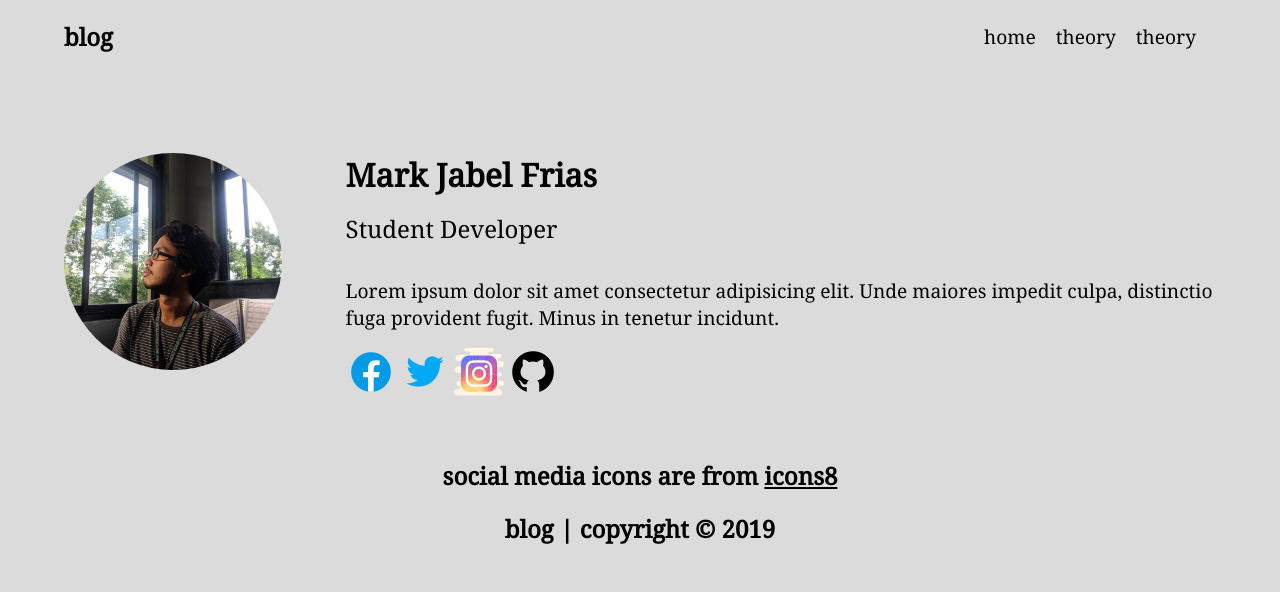
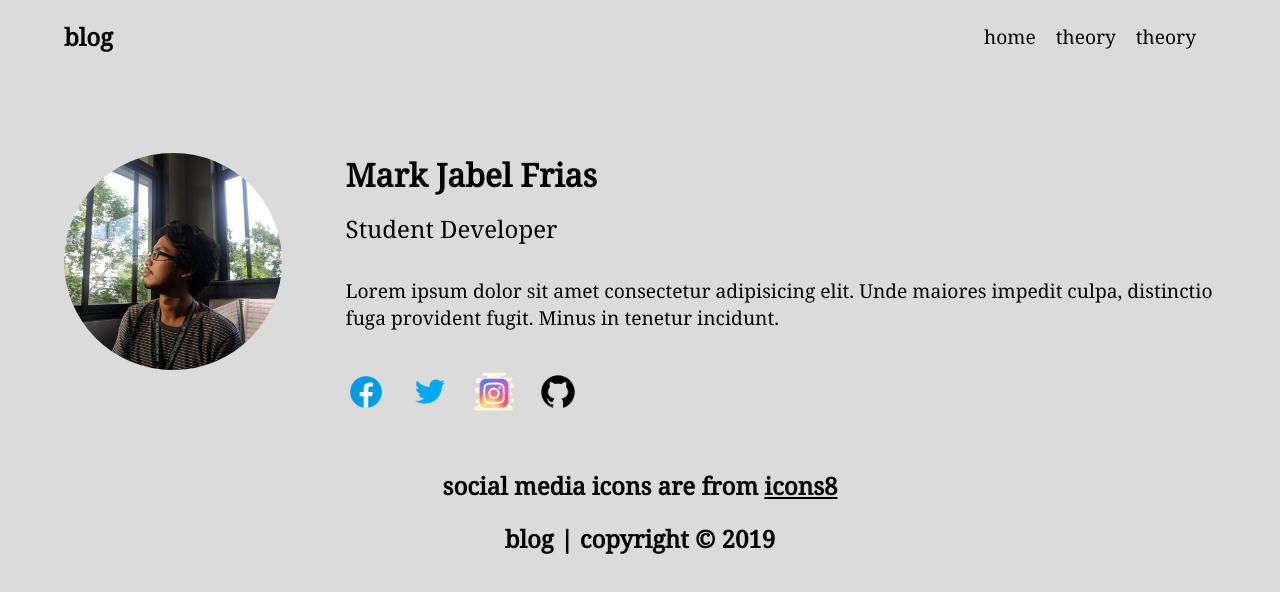
Before and after one commit to markfrias/blog, a plain HTML site: page about.html in a window 1280 px wide. Drawn offline with Linux system fonts and the light colour scheme.

Commit message:
Add styles for social media links

```diff
--- a/css/main.css
+++ b/css/main.css
@@ -297,3 +297,16 @@ footer {
 footer h2 a {
     color: black;
 }
+
+/* Styles for social media links */
+.social-media-links {
+    margin-top: 25px;
+    width: 25vw;
+    height: 5vh;
+    margin-left:
+}
+
+.social-media-links img {
+    height: 100%;
+    margin-right: 20px;
+}
```
